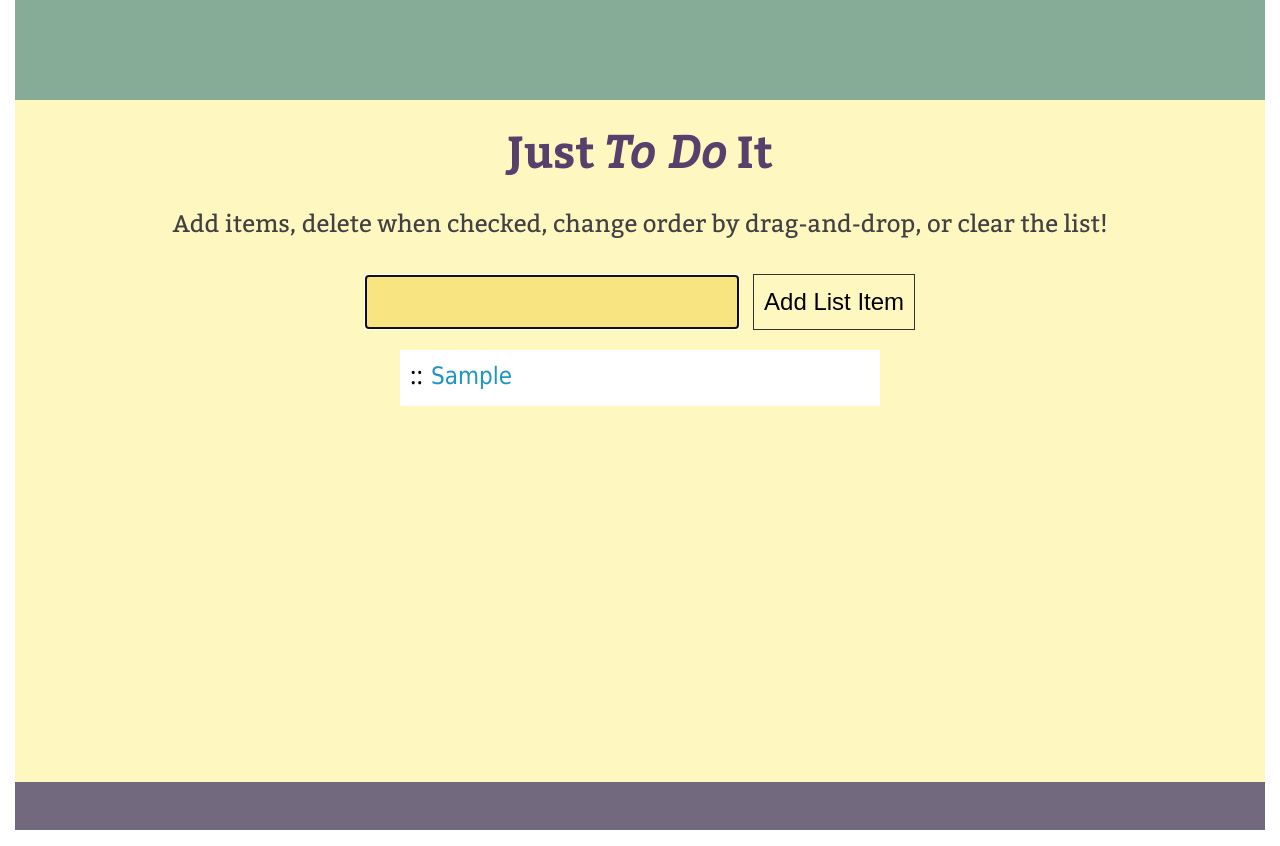
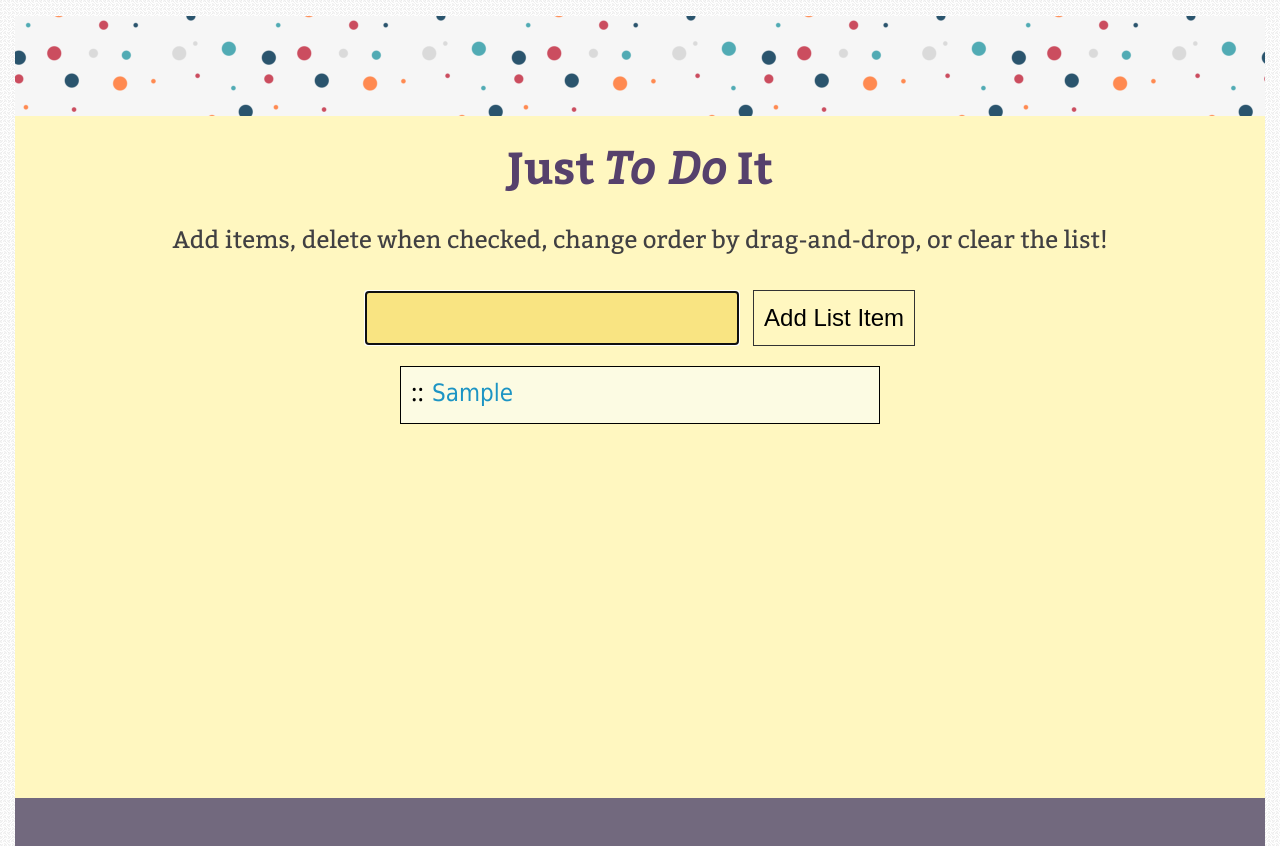
Before and after one commit to nalune/ToDoList, a plain HTML site: page index.html in a window 1280 px wide. Both pictures are taken after typing "Sample" into the empty fields and a click on the button "Add List Item". Drawn offline with nearby package versions, Linux system fonts and the light colour scheme; a web font is replaced by a local one.

Commit message:
added styles

```diff
--- a/_css/base.css
+++ b/_css/base.css
@@ -39,10 +39,11 @@ a:link {
     list-style-type: none;
     font-size: 24px;
     cursor: move;
-    background-color: white;
+    background-color: #FCFBE3;
     margin-bottom: 5px;
     padding: 10px;
     text-align: left;
+	border: 1px solid black;
 }
 #container ul li span {
     cursor: text;
--- a/_css/main.css
+++ b/_css/main.css
@@ -66,6 +66,11 @@ address, article, aside, canvas, details, figcaption, figure, footer, header, hg
 	display: block;
 }
 
+html
+{
+	background-image: url(../_images/p6.png);
+}
+
 body {
 	font: 100% DroidSans, Arial, Helvetica, sans-serif;
 	line-height: 1.5;
@@ -131,7 +136,8 @@ footer {
 
 .blogHeader {
 	height: 100px;
-	background-color: #86AC97;
+	background: url(../_images/pattern.png);
+	margin-top: 1rem;
 }
 
 
```
Also changed, not shown: _images/geometry2.png (deleted), _images/p6.png (added), _images/pattern.png (added).
